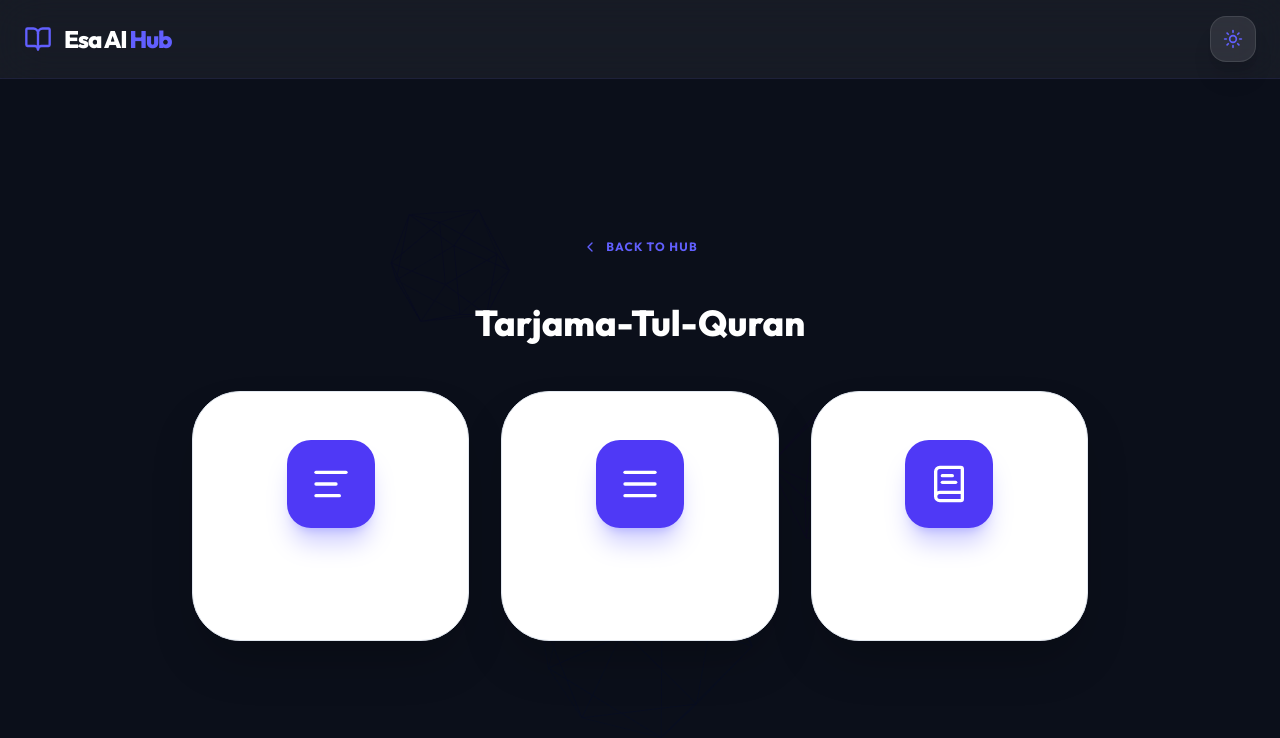
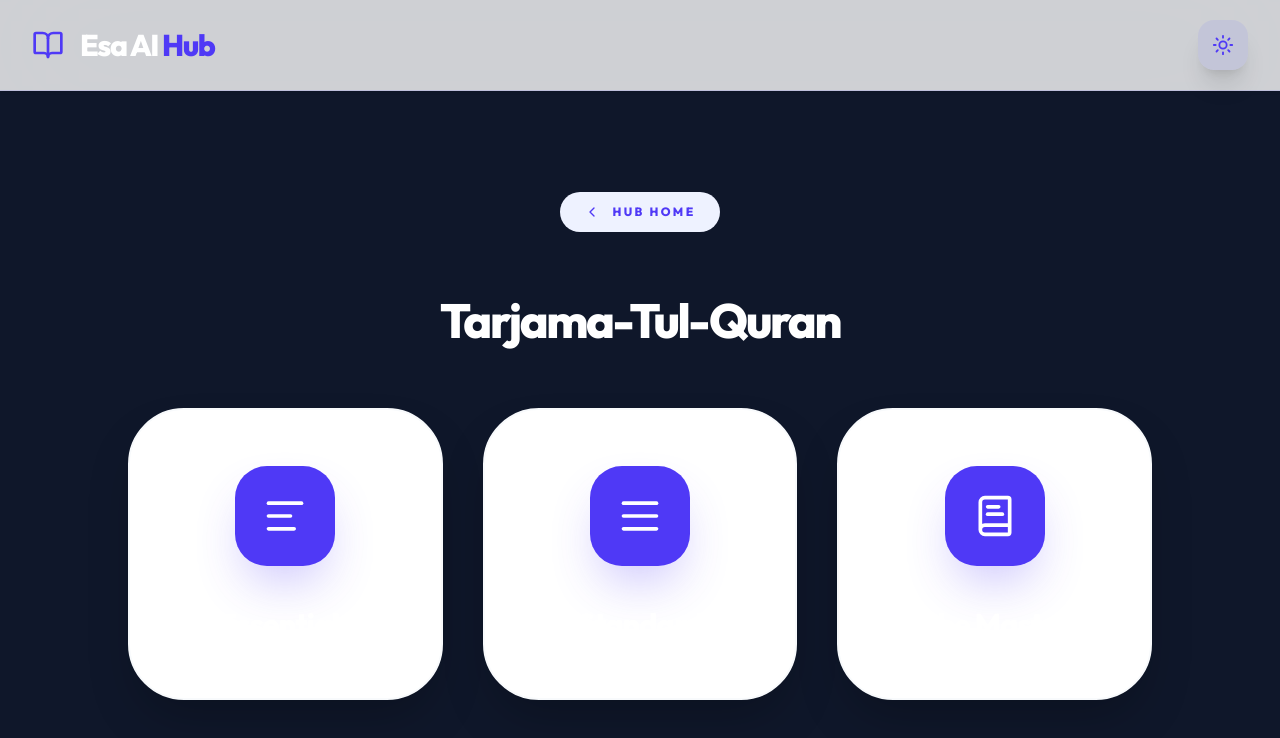
Before and after one commit to esaimran77-code/new-folder-3, a React (Vite) app: page / in a window 1280 px wide. Both pictures are taken after a click on the button "Tarjama-Tul-Quran". Shown: the top 738 px of the page. Built offline with nearby package versions, Linux system fonts and the light colour scheme.

Commit message:
Professional Restoration: Fixed AI accuracy, restored layout stability, and high-contrast theme

```diff
--- a/src/App.tsx
+++ b/src/App.tsx
@@ -22,7 +22,7 @@ const BOOKS = [
   "Web Development"
 ];
 
-// Image utility
+// Image utility with resizing
 async function resizeImage(file: File): Promise<{ base64: string; file: File }> {
   return new Promise((resolve, reject) => {
     const reader = new FileReader();
@@ -65,20 +65,20 @@ const FloatingShape = memo(function FloatingShape({ position, color, speed, scal
   return (
     <mesh position={position} ref={meshRef} scale={scale}>
       <icosahedronGeometry args={[1, 0]} />
-      <meshStandardMaterial color={color} wireframe transparent opacity={0.12} />
+      <meshStandardMaterial color={color} wireframe transparent opacity={0.06} />
     </mesh>
   );
 });
 
 const Background3D = memo(function Background3D({ isDarkMode }: { isDarkMode: boolean }) {
   return (
-    <div className={`fixed inset-0 z-[-1] pointer-events-none transition-colors duration-1000 ${isDarkMode ? 'bg-[#0b0f1a]' : 'bg-[#fffef2]'}`}>
+    <div className={`fixed inset-0 z-[-1] pointer-events-none transition-colors duration-1000 ${isDarkMode ? 'bg-[#0f172a]' : 'bg-[#fffefb]'}`}>
       <Canvas camera={{ position: [0, 0, 15], fov: 50 }}>
-        <ambientLight intensity={isDarkMode ? 0.2 : 1} />
-        <spotLight position={[10, 10, 10]} intensity={isDarkMode ? 0.5 : 2} />
-        <FloatingShape position={[-6, 4, -12]} color={isDarkMode ? "#4f46e5" : "#6366f1"} speed={0.05} scale={2} />
-        <FloatingShape position={[8, -3, -18]} color={isDarkMode ? "#9333ea" : "#a855f7"} speed={0.04} scale={3} />
-        <FloatingShape position={[0, -8, -15]} color={isDarkMode ? "#2563eb" : "#3b82f6"} speed={0.03} scale={4} />
+        <ambientLight intensity={isDarkMode ? 0.3 : 1.2} />
+        <spotLight position={[10, 10, 10]} intensity={isDarkMode ? 1 : 2} />
+        <FloatingShape position={[-6, 4, -12]} color={isDarkMode ? "#6366f1" : "#4f46e5"} speed={0.05} scale={2} />
+        <FloatingShape position={[8, -3, -18]} color={isDarkMode ? "#a855f7" : "#9333ea"} speed={0.04} scale={3} />
+        <FloatingShape position={[0, -8, -15]} color={isDarkMode ? "#3b82f6" : "#2563eb"} speed={0.03} scale={4} />
       </Canvas>
     </div>
   );
@@ -88,23 +88,23 @@ const MessageBubble = ({ msg, isUser }: { msg: any; isUser: boolean }) => {
   const isUrdu = (text: string) => /[\u0600-\u06FF]/.test(text);
   const sections = msg.content.split(/\[(.*?)\]/g);
   return (
-    <div className={`flex flex-col max-w-[95%] sm:max-w-[85%] mb-6 ${isUser ? 'ml-auto items-end text-right' : 'mr-auto items-start text-left'}`}>
-      <div className={`flex items-center gap-2 mb-2 p-1 ${isUser ? 'flex-row-reverse' : 'flex-row'}`}>
-        <div className={`p-2 rounded-xl ${isUser ? 'bg-indigo-600' : 'bg-white dark:bg-slate-800 shadow-lg'} text-xs`}>
-          {isUser ? <User size={14} className="text-white"/> : <Sparkles size={14} className="text-indigo-500"/>}
+    <div className={`flex flex-col max-w-[95%] sm:max-w-[85%] mb-8 ${isUser ? 'ml-auto items-end' : 'mr-auto items-start'}`}>
+      <div className={`flex items-center gap-2 mb-2 px-1 ${isUser ? 'flex-row-reverse' : 'flex-row'}`}>
+        <div className={`p-2 rounded-xl shadow-md ${isUser ? 'bg-indigo-600 text-white' : 'bg-white dark:bg-slate-800 text-indigo-500'}`}>
+          {isUser ? <User size={14}/> : <Sparkles size={14}/>}
         </div>
-        <span className="text-[11px] font-black uppercase tracking-widest opacity-60">{isUser ? 'You' : 'Esa AI'}</span>
+        <span className="text-[10px] font-black uppercase tracking-widest opacity-50">{isUser ? 'Student' : 'Esa AI Expert'}</span>
       </div>
-      <div className={`p-5 rounded-3xl shadow-xl leading-relaxed relative border ${isUser
+      <div className={`p-5 rounded-3xl shadow-2xl leading-relaxed relative border transition-all ${isUser
         ? 'bg-indigo-600 text-white border-indigo-500 rounded-tr-none'
         : 'bg-white dark:bg-slate-900 border-slate-200 dark:border-slate-800 text-slate-800 dark:text-slate-100 rounded-tl-none'}`}>
-        {msg.imageUrl && <img src={msg.imageUrl} className="mb-4 rounded-2xl w-full h-auto max-h-60 object-cover border border-black/5" />}
+        {msg.imageUrl && <img src={msg.imageUrl} className="mb-4 rounded-2xl w-full h-auto max-h-72 object-cover border-2 border-indigo-500/10 shadow-lg" />}
         <div className="space-y-4">
           {sections.length > 1 ? sections.map((part, i) => {
-            if (i % 2 === 1) return <div key={i} className="text-[11px] font-black uppercase text-indigo-500 mt-6 tracking-[0.2em] border-b-2 border-indigo-500/10 w-fit pb-1">{part}</div>;
+            if (i % 2 === 1) return <div key={i} className="text-[11px] font-black uppercase text-indigo-500 mt-6 tracking-[0.25em] border-b-2 border-indigo-500/20 w-fit pb-1">{part}</div>;
             const isRtl = isUrdu(part);
-            return <div key={i} dir={isRtl ? 'rtl' : 'ltr'} className={`${isRtl ? 'urdu-text text-[22px] leading-[2.1]' : 'font-semibold text-[16px]'}`}>{part.trim()}</div>;
-          }) : <div dir={isUrdu(msg.content) ? 'rtl' : 'ltr'} className={isUrdu(msg.content) ? 'urdu-text text-[22px] leading-[2.1]' : 'font-semibold text-[16px]'}>{msg.content}</div>}
+            return <div key={i} dir={isRtl ? 'rtl' : 'ltr'} className={`${isRtl ? 'urdu-text text-[24px] leading-[2.2]' : 'font-bold text-[17px] tracking-tight'}`}>{part.trim()}</div>;
+          }) : <div dir={isUrdu(msg.content) ? 'rtl' : 'ltr'} className={isUrdu(msg.content) ? 'urdu-text text-[24px] leading-[2.2]' : 'font-bold text-[17px] tracking-tight'}>{msg.content}</div>}
         </div>
       </div>
     </div>
@@ -138,15 +138,26 @@ export default function App() {
     if (!question.trim() && !attachedImage) return;
     const imgData = attachedImage;
     setQuestion(''); setAttachedImage(null); setLoading(true);
-    const userMsg = { role: 'user', content: question || 'Analyzing this image...', imageUrl: imgData?.preview };
+    const userMsg = { role: 'user', content: question || 'Analyzing image...', imageUrl: imgData?.preview };
     setChatHistory(p => [...p, userMsg, { role: 'model', content: '' }]);
     scrollToBottom();
     try {
       const ai = new Groq({ apiKey: import.meta.env.VITE_GROQ_API_KEY, dangerouslyAllowBrowser: true });
-      const prompt = `Student asking about: ${book}. Role: "Esa AI" teacher. MANDATORY: Start with "السلام علیکم". SUBJECT: ONLY ${book}. FORMAT: [🌸 اردو تشریح], [📖 English], [🔤 Roman Urdu]. Query: ${userMsg.content}`;
+      // RESTORE TRUST: Stronger Expert Persona in Prompt
+      const expertPrompt = `
+        ROLE: You are "Esa AI Expert", a senior PhD-level CIT Professor.
+        SUBJECT: Strictly ONLY ${book}.
+        ACCURACY RULE: Provide technically 100% precise definitions. For Database: Correctly distinguish Super Key (any combination that uniquely identifies) vs Candidate Key (minimal super key) vs Primary Key (chosen candidate key).
+        GREETING: ALWAYS start with "السلام علیکم".
+        FORMAT:
+        [🌸 Expert Urdu Explanation]: Detailed analysis in high-quality Urdu.
+        [📖 Professional English]: Academic summary in English.
+        [🔤 Roman Urdu]: Precise translation.
+        QUERY: ${userMsg.content}
+      `;
       const response = await ai.chat.completions.create({
         model: imgData ? 'meta-llama/llama-4-scout-17b-16e-instruct' : 'llama-3.3-70b-versatile',
-        messages: imgData ? [{ role: 'user', content: [{ type: 'text', text: prompt }, { type: 'image_url', image_url: { url: imgData.base64 } }] }] : [{ role: 'user', content: prompt }],
+        messages: imgData ? [{ role: 'user', content: [{ type: 'text', text: expertPrompt }, { type: 'image_url', image_url: { url: imgData.base64 } }] }] : [{ role: 'user', content: expertPrompt }],
         stream: true,
       });
       let fullText = '';
@@ -161,38 +172,38 @@ export default function App() {
           });
         }
       }
-    } catch (e) { setChatHistory(p => [...p.slice(0, -1), { role: 'model', content: '❌ Error: Unable to fetch ai response.' }]); }
+    } catch (e) { setChatHistory(p => [...p.slice(0, -1), { role: 'model', content: '❌ Connecton Error. Please check your API key.' }]); }
     finally { setLoading(false); scrollToBottom('smooth'); }
   };
 
   const dm = isDarkMode;
 
   return (
-    <div className={`h-[100dvh] flex flex-col font-sans transition-colors duration-700 ${dm ? 'dark text-white' : 'text-slate-900'}`}>
+    <div className={`h-[100dvh] flex flex-col font-sans transition-all duration-500 overflow-hidden ${dm ? 'dark bg-[#0f172a] text-white' : 'bg-[#fffefb] text-slate-900'}`}>
       <Background3D isDarkMode={dm} />
 
-      {/* FIXED HEADER */}
-      <header className="z-50 px-6 py-4 flex items-center justify-between bg-white/5 dark:bg-black/10 backdrop-blur-xl border-b border-indigo-500/10">
-        <div className="flex items-center gap-3">
-          <BookOpen size={28} className="text-indigo-500" />
-          <h1 className="text-2xl font-black tracking-tighter">Esa AI <span className="text-indigo-500">Hub</span></h1>
+      {/* TOP HEADER */}
+      <header className="z-50 px-8 py-5 flex items-center justify-between border-b border-indigo-500/15 bg-white/80 dark:bg-slate-900/80 backdrop-blur-3xl shadow-sm">
+        <div className="flex items-center gap-4">
+          <BookOpen size={32} className="text-indigo-600" />
+          <h1 className="text-2xl sm:text-3xl font-black tracking-tighter">Esa AI <span className="text-indigo-600">Hub</span></h1>
         </div>
-        <button onClick={() => setIsDarkMode(!dm)} className="p-3 bg-white/10 dark:bg-black/20 rounded-2xl text-indigo-500 border border-white/10 shadow-xl hover:scale-105 transition-all">
-          {dm ? <Sun size={20} /> : <Moon size={20} />}
+        <button onClick={() => setIsDarkMode(!dm)} className="p-3.5 bg-indigo-500/10 dark:bg-white/5 rounded-2xl text-indigo-600 hover:scale-105 active:scale-95 transition-all shadow-xl">
+          {dm ? <Sun size={22} /> : <Moon size={22} />}
         </button>
       </header>
 
-      {/* MAIN CONTENT AREA */}
-      <main className="flex-1 min-h-0 flex flex-col items-center relative overflow-hidden">
+      {/* DYNAMIC SCREENS */}
+      <main className="flex-1 min-h-0 flex flex-col relative overflow-hidden">
         <AnimatePresence mode="wait">
           {screen === 1 && (
-            <motion.div key="s1" initial={{ opacity: 0, y: 10 }} animate={{ opacity: 1, y: 0 }} exit={{ opacity: 0 }} className="w-full flex-1 overflow-y-auto px-6 py-12 flex flex-col items-center">
-              <h2 className={`text-4xl sm:text-6xl font-black mb-12 tracking-tight ${dm ? 'text-white' : 'text-slate-900'}`}>Choose your <span className="text-indigo-500 italic">Subject</span></h2>
-              <div className="grid grid-cols-1 sm:grid-cols-2 lg:grid-cols-3 gap-6 w-full max-w-6xl pb-24">
+            <motion.div key="s1" initial={{ opacity: 0, y: 15 }} animate={{ opacity: 1, y: 0 }} exit={{ opacity: 0 }} className="w-full flex-1 overflow-y-auto px-6 py-16 flex flex-col items-center">
+              <h2 className={`text-4xl sm:text-7xl font-black mb-16 tracking-tight text-center ${dm ? 'text-white' : 'text-slate-900'}`}>Master your <br/> <span className="text-indigo-600 underline decoration-indigo-200">CIT Subjects</span></h2>
+              <div className="grid grid-cols-1 sm:grid-cols-2 lg:grid-cols-3 gap-8 w-full max-w-6xl pb-32">
                 {BOOKS.map((b) => (
-                  <button key={b} onClick={() => { setBook(b); setChatHistory([]); setScreen(2); }} className="p-10 bg-white dark:bg-slate-900/60 backdrop-blur-3xl border border-slate-200 dark:border-slate-800 rounded-[2.5rem] text-left hover:border-indigo-500/50 shadow-2xl transition-all group active:scale-95">
-                    <Folder size={20} className="mb-4 text-indigo-500" />
-                    <span className="text-xl font-bold block leading-snug">{b}</span>
+                  <button key={b} onClick={() => { setBook(b); setChatHistory([]); setScreen(2); }} className="p-10 bg-white dark:bg-slate-900 border-2 border-slate-100 dark:border-slate-800 rounded-[3rem] text-left hover:border-indigo-600 hover:shadow-2xl hover:shadow-indigo-500/20 transition-all group scale-100 active:scale-95 flex flex-col items-start gap-4">
+                    <div className="p-4 bg-indigo-500/10 rounded-2xl text-indigo-600 group-hover:bg-indigo-600 group-hover:text-white transition-colors"><Folder size={24} /></div>
+                    <span className="text-2xl font-black leading-tight tracking-tight">{b}</span>
                   </button>
                 ))}
               </div>
@@ -200,18 +211,18 @@ export default function App() {
           )}
 
           {screen === 2 && (
-            <motion.div key="s2" initial={{ opacity: 0, scale: 0.95 }} animate={{ opacity: 1, scale: 1 }} className="flex-1 w-full flex flex-col items-center justify-center p-6 text-center">
-              <button onClick={() => setScreen(1)} className="mb-12 flex items-center gap-2 text-indigo-500 font-bold uppercase tracking-widest text-xs hover:opacity-70"><ChevronLeft size={16}/> Back to Hub</button>
-              <h2 className="text-4xl font-black mb-12">{book}</h2>
-              <div className="grid grid-cols-1 md:grid-cols-3 gap-8 w-full max-w-4xl">
+            <motion.div key="s2" initial={{ opacity: 0, scale: 0.98 }} animate={{ opacity: 1, scale: 1 }} className="flex-1 w-full flex flex-col items-center justify-center p-8 text-center bg-transparent">
+              <button onClick={() => setScreen(1)} className="mb-16 flex items-center gap-3 text-indigo-600 font-black uppercase tracking-[0.2em] text-xs hover:opacity-60 bg-indigo-50 px-6 py-3 rounded-full"><ChevronLeft size={16}/> HUB HOME</button>
+              <h2 className="text-5xl font-black mb-16 tracking-tighter">{book}</h2>
+              <div className="grid grid-cols-1 md:grid-cols-3 gap-10 w-full max-w-5xl">
                 {[
-                  { id: 'short', title: 'Summary', icon: AlignLeft },
-                  { id: 'long', title: 'Detailed', icon: AlignJustify },
-                  { id: 'in-depth', title: 'Mastery', icon: BookText },
+                  { id: 'short', title: 'Essentials', icon: AlignLeft },
+                  { id: 'long', title: 'Standard', icon: AlignJustify },
+                  { id: 'in-depth', title: 'The Master', icon: BookText },
                 ].map((o) => (
-                  <button key={o.id} onClick={() => { setAnswerLength(o.id); setChatHistory([]); setScreen(3); }} className="p-12 bg-white dark:bg-slate-900/60 backdrop-blur-3xl border border-slate-200 dark:border-slate-800 rounded-[3rem] shadow-2xl flex flex-col items-center hover:scale-[1.02] transition-all">
-                    <div className="p-6 bg-indigo-600 text-white rounded-3xl mb-8 shadow-indigo-500/30 shadow-xl"><o.icon size={40} /></div>
-                    <span className="text-2xl font-black">{o.title}</span>
+                  <button key={o.id} onClick={() => { setAnswerLength(o.id); setChatHistory([]); setScreen(3); }} className="p-14 bg-white dark:bg-slate-900 border-2 border-slate-50 dark:border-slate-800 rounded-[3.5rem] shadow-2xl flex flex-col items-center hover:border-indigo-600 hover:scale-[1.03] transition-all">
+                    <div className="p-7 bg-indigo-600 text-white rounded-[2rem] mb-10 shadow-2xl shadow-indigo-600/30"><o.icon size={44} /></div>
+                    <span className="text-3xl font-black tracking-tight">{o.title}</span>
                   </button>
                 ))}
               </div>
@@ -219,49 +230,52 @@ export default function App() {
           )}
 
           {screen === 3 && (
-            <motion.div key="s3" initial={{ opacity: 0 }} animate={{ opacity: 1 }} className="flex-1 w-full flex flex-col max-w-6xl mx-auto overflow-hidden">
-              {/* CHAT HEADER */}
-              <div className="p-4 bg-indigo-500/5 backdrop-blur-lg flex items-center justify-between">
-                <button onClick={() => setScreen(2)} className="flex items-center gap-2 font-black text-indigo-500 hover:scale-105"><ChevronLeft size={20}/> Back</button>
-                <div className="text-center">
-                  <span className="text-xs uppercase font-black tracking-widest text-indigo-500">{answerLength} Active Session</span>
+            <motion.div key="s3" initial={{ opacity: 0 }} animate={{ opacity: 1 }} className="flex-1 w-full flex flex-col max-w-6xl mx-auto overflow-hidden bg-transparent">
+              {/* CHAT NAV */}
+              <div className="px-8 py-5 border-b border-indigo-500/10 flex items-center justify-between bg-white dark:bg-slate-900 shadow-sm">
+                <button onClick={() => setScreen(2)} className="flex items-center gap-3 font-black text-indigo-600 hover:opacity-70 bg-indigo-50 dark:bg-indigo-900/20 px-4 py-2 rounded-2xl"><ChevronLeft size={22}/> BACK</button>
+                <div className="flex flex-col items-center">
+                  <span className="text-[10px] font-black uppercase tracking-[0.3em] text-indigo-500 opacity-60">{book}</span>
+                  <span className="text-sm font-black text-slate-800 dark:text-white uppercase tracking-widest">{answerLength} Session</span>
                 </div>
-                <div className="w-10" />
+                <div className="w-20" />
               </div>
 
-              {/* CHAT MESSAGES */}
-              <div ref={chatContainerRef} onScroll={handleScroll} className="flex-1 overflow-y-auto px-6 py-10 space-y-6 scroll-smooth">
+              {/* MESSAGES LIST */}
+              <div ref={chatContainerRef} onScroll={handleScroll} className="flex-1 overflow-y-auto px-8 py-12 space-y-10 scroll-smooth">
                 {chatHistory.length === 0 && (
-                  <div className="h-full flex flex-col items-center justify-center opacity-40 grayscale text-center p-6">
-                    <div className="w-20 h-20 bg-indigo-500 rounded-full flex items-center justify-center mb-6 shadow-2xl shadow-indigo-500/20"><Sparkles size={40} className="text-white"/></div>
-                    <h3 className="text-2xl font-black uppercase mb-4 tracking-tighter">Ready to Teach you</h3>
-                    <p className="max-w-md font-bold text-slate-500 tracking-tight">Post your question about {book} or upload a relevant image.</p>
+                  <div className="h-full flex flex-col items-center justify-center text-center p-12 space-y-8 animate-pulse">
+                    <div className="w-28 h-28 bg-indigo-600 rounded-[2.5rem] flex items-center justify-center shadow-3xl shadow-indigo-600/30"><Sparkles size={56} className="text-white"/></div>
+                    <div>
+                      <h3 className="text-3xl font-black uppercase tracking-tighter mb-4 text-indigo-600 underline">Start Learning</h3>
+                      <p className="max-w-md font-bold text-slate-500 text-lg leading-tight uppercase tracking-tight">Ask your first question about {book}.</p>
+                    </div>
                   </div>
                 )}
                 {chatHistory.map((m, i) => <MessageBubble key={i} msg={m} isUser={m.role === 'user'} />)}
               </div>
 
-              {/* FLOATING ACTION BUTTON */}
+              {/* FAB SCROLL */}
               <AnimatePresence>
                 {showScrollBtn && (
-                  <motion.button initial={{ scale: 0 }} animate={{ scale: 1 }} exit={{ scale: 0 }} onClick={() => scrollToBottom()} className="absolute bottom-32 right-8 w-14 h-14 bg-indigo-600 text-white rounded-full flex items-center justify-center shadow-2xl z-50 hover:bg-indigo-700 active:scale-95 transition-all"><ArrowDown size={32}/></motion.button>
+                  <motion.button initial={{ scale: 0 }} animate={{ scale: 1 }} exit={{ scale: 0 }} onClick={() => scrollToBottom()} className="absolute bottom-40 right-10 w-16 h-16 bg-indigo-600 text-white rounded-full flex items-center justify-center shadow-3xl shadow-indigo-600/40 z-50 hover:bg-indigo-700 active:scale-90 transition-all"><ArrowDown size={36}/></motion.button>
                 )}
               </AnimatePresence>
 
-              {/* INPUT AREA */}
-              <div className="p-6 bg-gradient-to-t from-white dark:from-[#0b0f1a] via-white/90 dark:via-[#0b0f1a]/90 to-transparent">
-                <div className="max-w-4xl mx-auto flex flex-col gap-4">
+              {/* INPUT CONTAINER */}
+              <div className="p-10 bg-gradient-to-t from-white dark:from-[#0f172a] via-white/95 dark:via-[#0f172a]/95 to-transparent">
+                <div className="max-w-4xl mx-auto flex flex-col gap-6">
                   {attachedImage && (
-                    <div className="flex items-center gap-4 bg-indigo-500/10 p-3 rounded-2xl w-fit animate-in slide-in-from-bottom-2">
-                      <div className="relative w-16 h-16 rounded-xl overflow-hidden shadow-2xl border border-indigo-500/20"><img src={attachedImage.preview} className="w-full h-full object-cover" /><button onClick={() => setAttachedImage(null)} className="absolute top-0 right-0 p-1 bg-black/60 text-white"><X size={12}/></button></div>
-                      <span className="text-[10px] font-black tracking-widest text-indigo-500 uppercase">Image Staged</span>
+                    <div className="flex items-center gap-5 bg-indigo-50 dark:bg-indigo-900/30 p-4 rounded-3xl w-fit border border-indigo-500/20">
+                      <div className="relative w-20 h-20 rounded-2xl overflow-hidden shadow-2xl border-2 border-indigo-500"><img src={attachedImage.preview} className="w-full h-full object-cover" /><button onClick={() => setAttachedImage(null)} className="absolute top-0 right-0 p-2 bg-black/70 text-white rounded-bl-xl"><X size={14}/></button></div>
+                      <span className="text-xs font-black tracking-widest text-indigo-600 uppercase">Image Staged for Expert Analysis</span>
                     </div>
                   )}
-                  <div className="flex items-center gap-4 bg-white dark:bg-slate-900 border-2 border-slate-200 dark:border-slate-800 rounded-[2.5rem] p-3 shadow-2xl focus-within:border-indigo-500/50 transition-all">
-                    <button onClick={() => fileInputRef.current?.click()} className="p-3 text-slate-400 hover:text-indigo-500 active:scale-90 transition-all"><ImagePlus size={24} /></button>
+                  <div className="flex items-center gap-5 bg-white dark:bg-slate-900 border-4 border-slate-100 dark:border-slate-800 rounded-[3rem] p-4 shadow-3xl shadow-black/10 focus-within:border-indigo-600 transition-all">
+                    <button onClick={() => fileInputRef.current?.click()} className="p-4 text-slate-400 hover:text-indigo-600 hover:bg-indigo-50 rounded-full transition-all"><ImagePlus size={28} /></button>
                     <input type="file" ref={fileInputRef} onChange={async (e) => { const f = e.target.files?.[0]; if(f){ const r = await resizeImage(f); setAttachedImage({ file: r.file, preview: URL.createObjectURL(r.file), base64: r.base64 }); } }} accept="image/*" className="hidden" />
-                    <input value={question} onChange={e => setQuestion(e.target.value)} onKeyDown={e => { if (e.key === 'Enter') handleSubmit(); }} placeholder="Type your question..." className="flex-1 bg-transparent border-none focus:ring-0 text-[18px] font-bold text-slate-800 dark:text-white px-2 outline-none placeholder:opacity-40" />
-                    <button onClick={handleSubmit} disabled={loading || (!question.trim() && !attachedImage)} className="p-4 bg-indigo-600 text-white rounded-[1.8rem] shadow-xl hover:bg-indigo-700 disabled:opacity-20 active:scale-90 transition-all">{loading ? <Loader2 size={24} className="animate-spin" /> : <Send size={24} />}</button>
+                    <input value={question} onChange={e => setQuestion(e.target.value)} onKeyDown={e => { if (e.key === 'Enter') handleSubmit(); }} placeholder={`Message ${book} Expert...`} className="flex-1 bg-transparent border-none focus:ring-0 text-[20px] font-bold text-slate-800 dark:text-white px-3 outline-none placeholder:opacity-40" />
+                    <button onClick={handleSubmit} disabled={loading || (!question.trim() && !attachedImage)} className="p-5 bg-indigo-600 text-white rounded-[2rem] shadow-2xl hover:bg-indigo-700 disabled:opacity-20 active:scale-90 transition-all">{loading ? <Loader2 size={28} className="animate-spin" /> : <Send size={28} className="ml-1" />}</button>
                   </div>
                 </div>
               </div>
```
